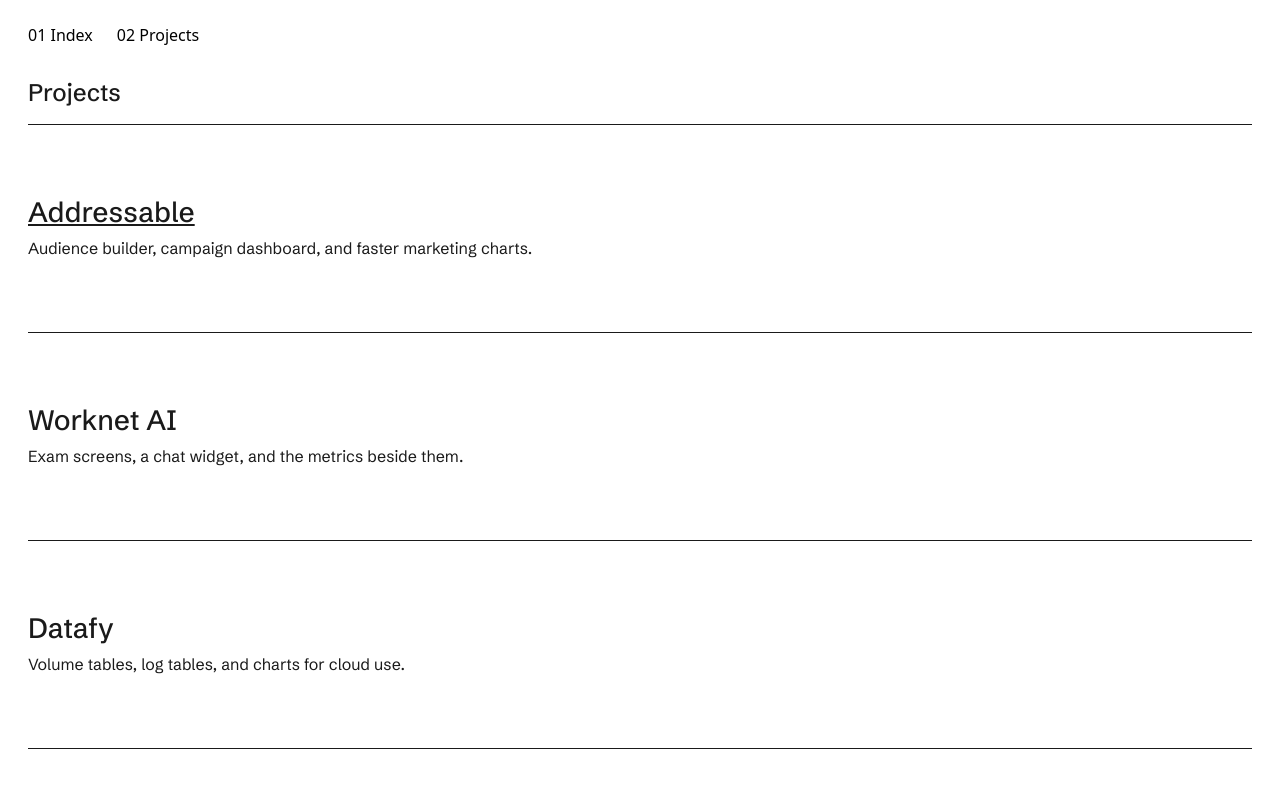
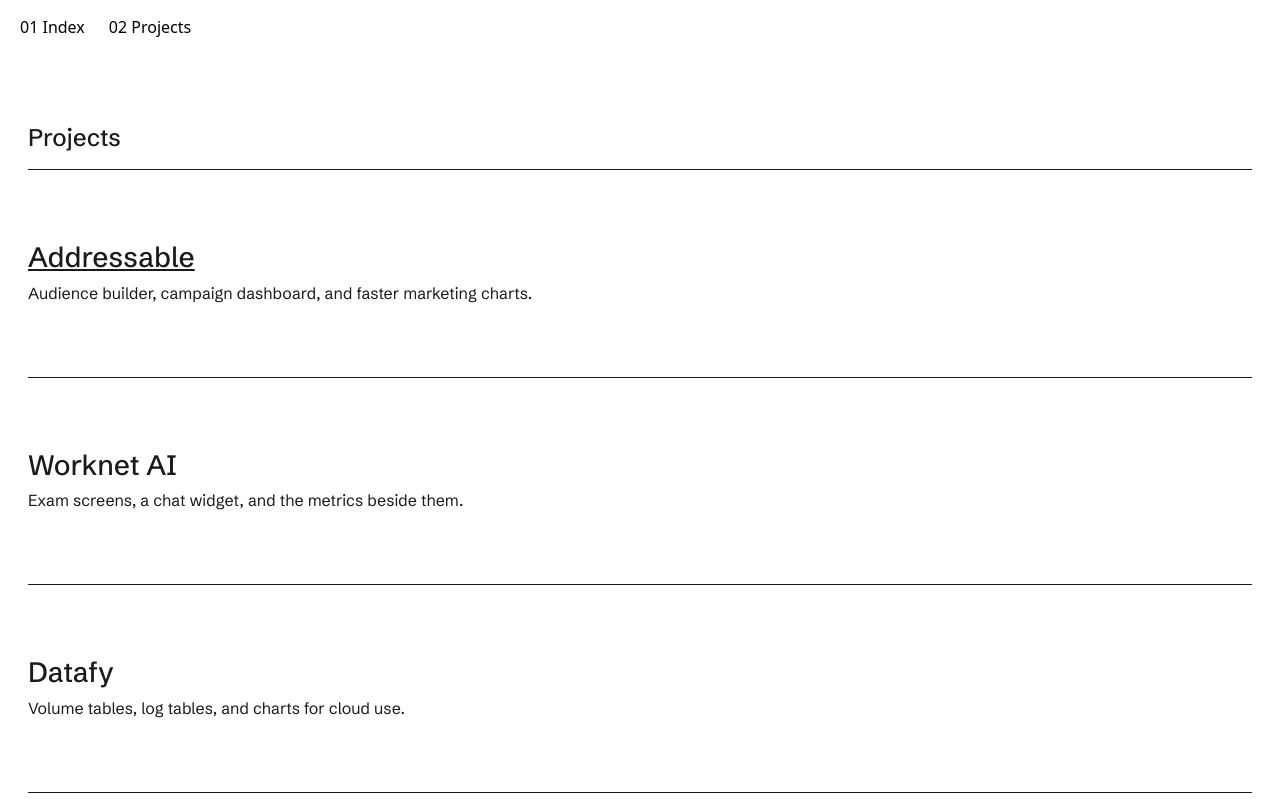
Before and after one commit to Muhammad-Tahir-S/mt-portfolio, a Next.js app: page /work in a window 1280 px wide. Shown: the top 800 px of the page. Built offline with nearby package versions, Linux system fonts and the light colour scheme.

Commit message:
Refactor layout component to include CSS modules for styling, restructure body to separate navigation and content sections for improved layout organization.

```diff
--- /dev/null
+++ b/app/layout.module.css
@@ -0,0 +1,11 @@
+.nav {
+  position: fixed;
+  top: 0;
+  left: 0;
+  right: 0;
+  z-index: 100;
+}
+
+.content {
+  padding-top: 100px;
+}
--- a/app/layout.tsx
+++ b/app/layout.tsx
@@ -3,6 +3,7 @@
 import { SiteNav } from "@/components/dom/site-nav";
 import { ScrollRoot } from "@/components/motion/scroll-root";
 import clsx from "clsx";
+import styles from "./layout.module.css";
 
 const floral = Cormorant_Garamond({
   subsets: ["latin"],
@@ -32,11 +33,17 @@
 
 export default function RootLayout({ children }: LayoutProps<"/">) {
   return (
-    <html lang="en" className={clsx(floral.variable, grotesque.variable, voice.variable)}>
-      <body>
+    <html
+      lang="en"
+      className={clsx(floral.variable, grotesque.variable, voice.variable)}
+    >
+      <body className={styles.body}>
         <ScrollRoot />
-        <SiteNav />
-        {children}
+
+        <div className={styles.nav}>
+          <SiteNav />
+        </div>
+        <div className={styles.content}>{children}</div>
       </body>
     </html>
   );
```
